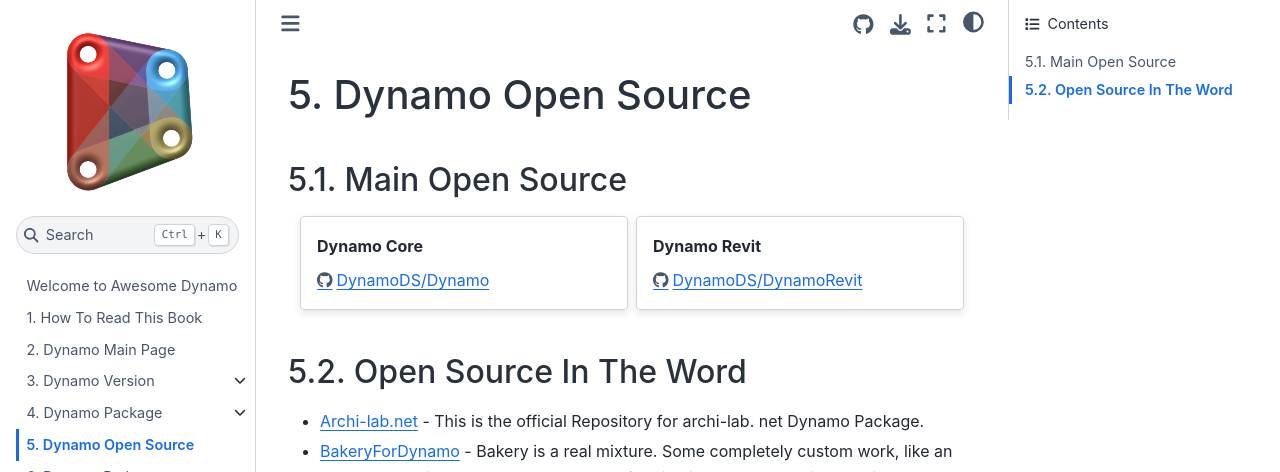
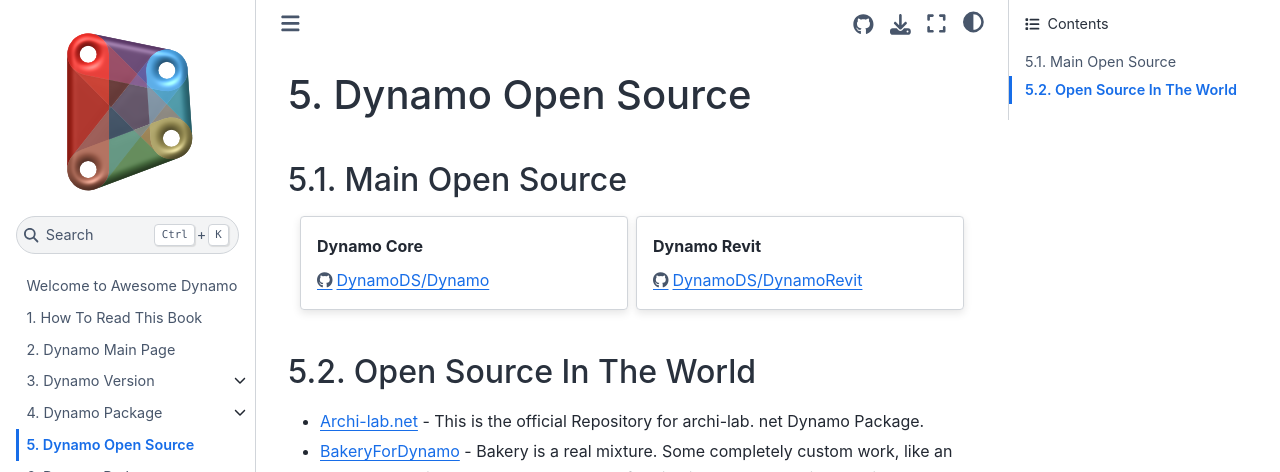
Before and after one commit to chuongmep/Awesome-Dynamo, a Jupyter Book: the page built from DynamoOpenSource/dynopensource.md, in a window 1280 px wide and 900 px high. Shown: the top 472 px of the window. Built offline with Jupyter Book 1.0.4 settings and Sphinx 7.4.7 and the Sphinx Book theme 1.1.4, drawn with Linux system fonts in a browser that asks for light colours.

Commit message:
fix spell

```diff
--- a/DynamoOpenSource/dynopensource.md
+++ b/DynamoOpenSource/dynopensource.md
@@ -14,7 +14,7 @@
 :::
 ::::
 
-## Open Source In The Word
+## Open Source In The World
 
 - [Archi-lab.net](https://github.com/ksobon/archilab) - This is the official Repository for archi-lab.
 net Dynamo Package.
```
